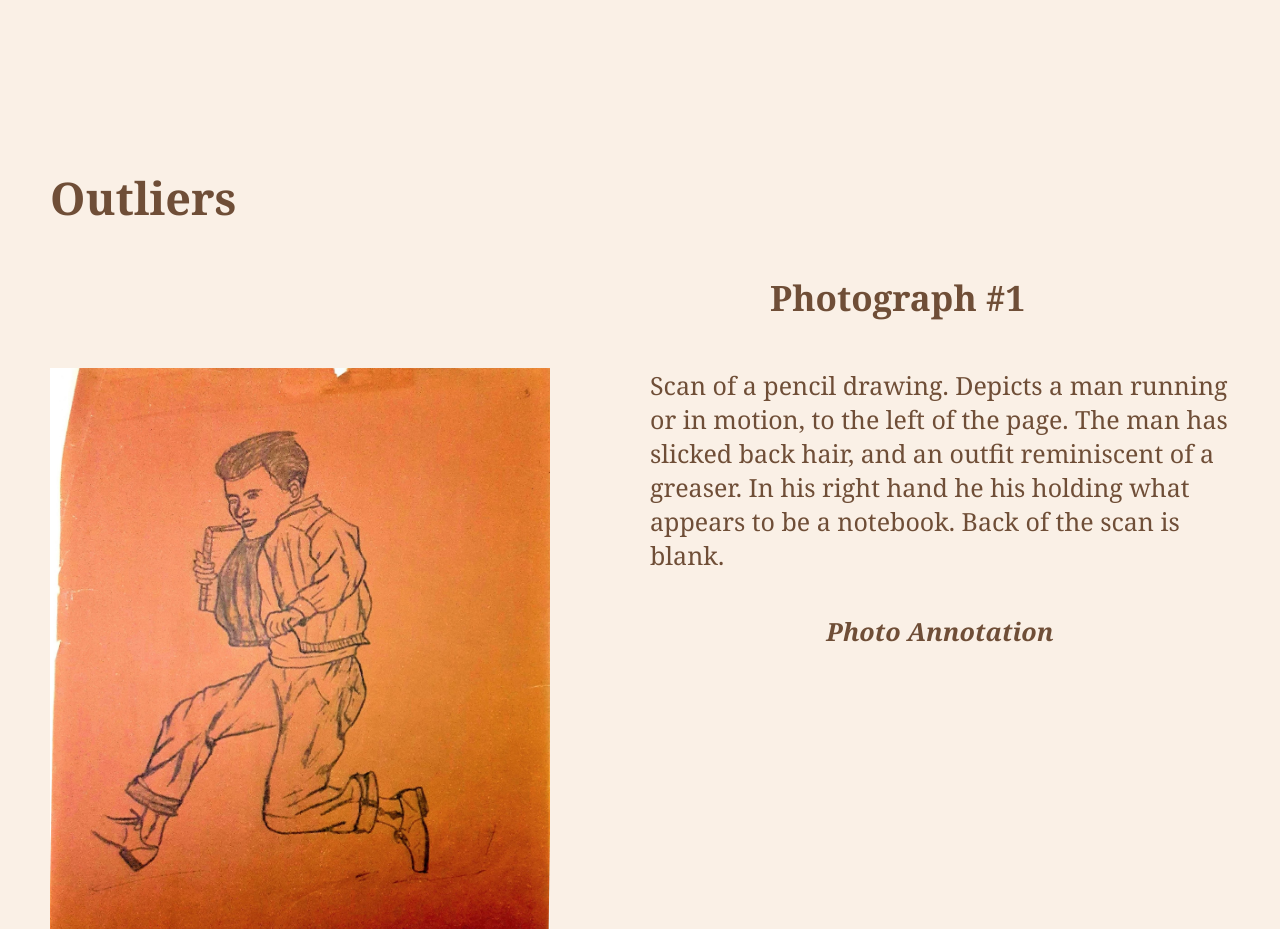
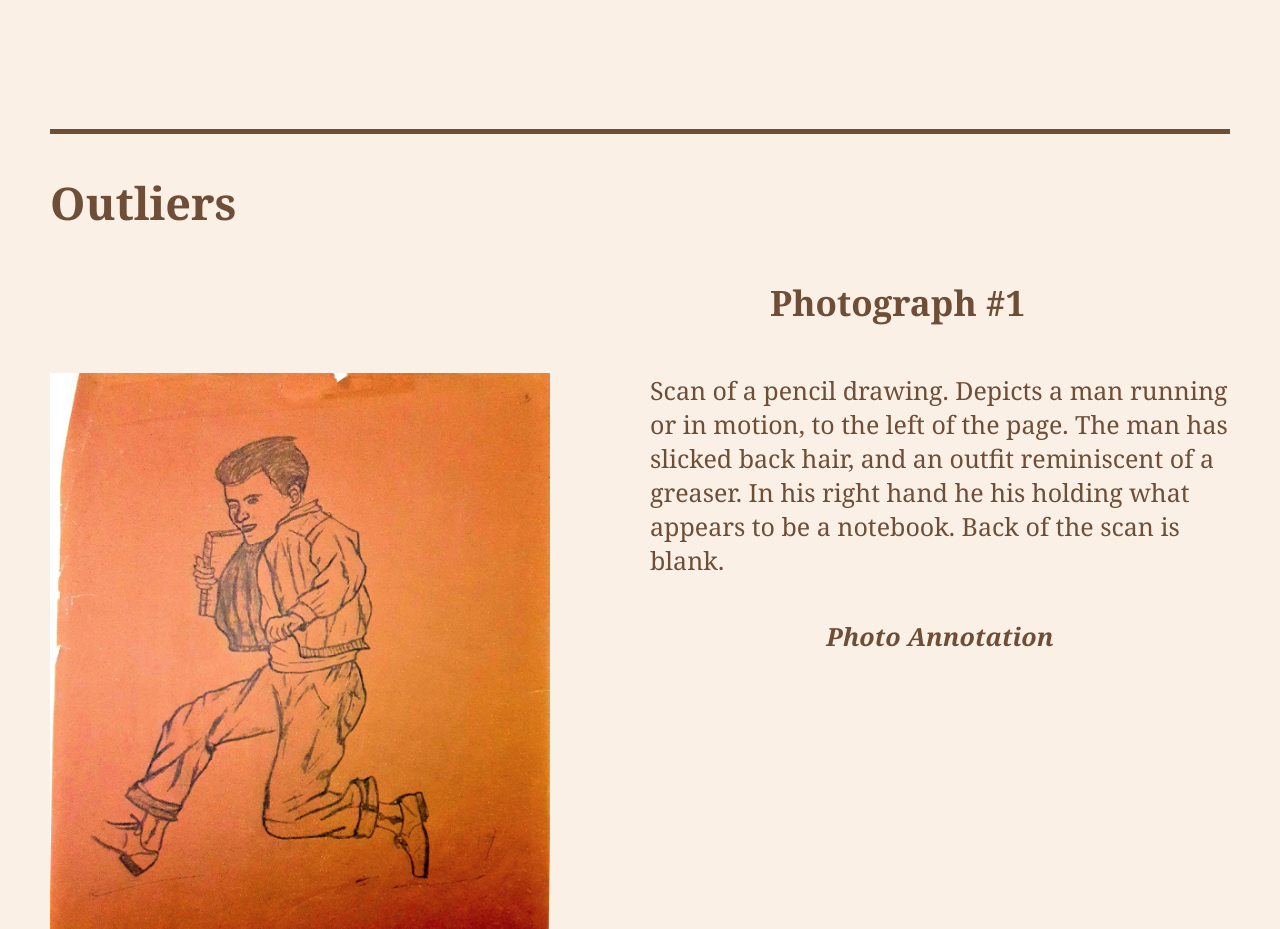
Before and after one commit to Emleii/Digital-Archives-Editions, a plain HTML site: page Collection Two Edit.html in a window 1280 px wide. Shown: the part 8880-9809 px from the top of the page. Drawn offline with Linux system fonts and the light colour scheme.

Commit message:
Update Collection Two Edit.html

```diff
--- a/Collection Two Edit.html
+++ b/Collection Two Edit.html
@@ -189,6 +189,9 @@
 
             #div0010 {height: 50px;}
 
+            #line-1 { height: 5px;
+                background: #6F4E37;}
+
             </style>
 
 
@@ -286,6 +289,9 @@
         </div>
         <h5>Photo Annotation</h5>
         <div id="div8"></div>
+
+         <div id="line-1"></div>
+
         <h2>Outliers</h2>
         <h4 id="h45">Photograph #1</h4>
         <img src="SC_%231.jpg" id="photo9" />
```
